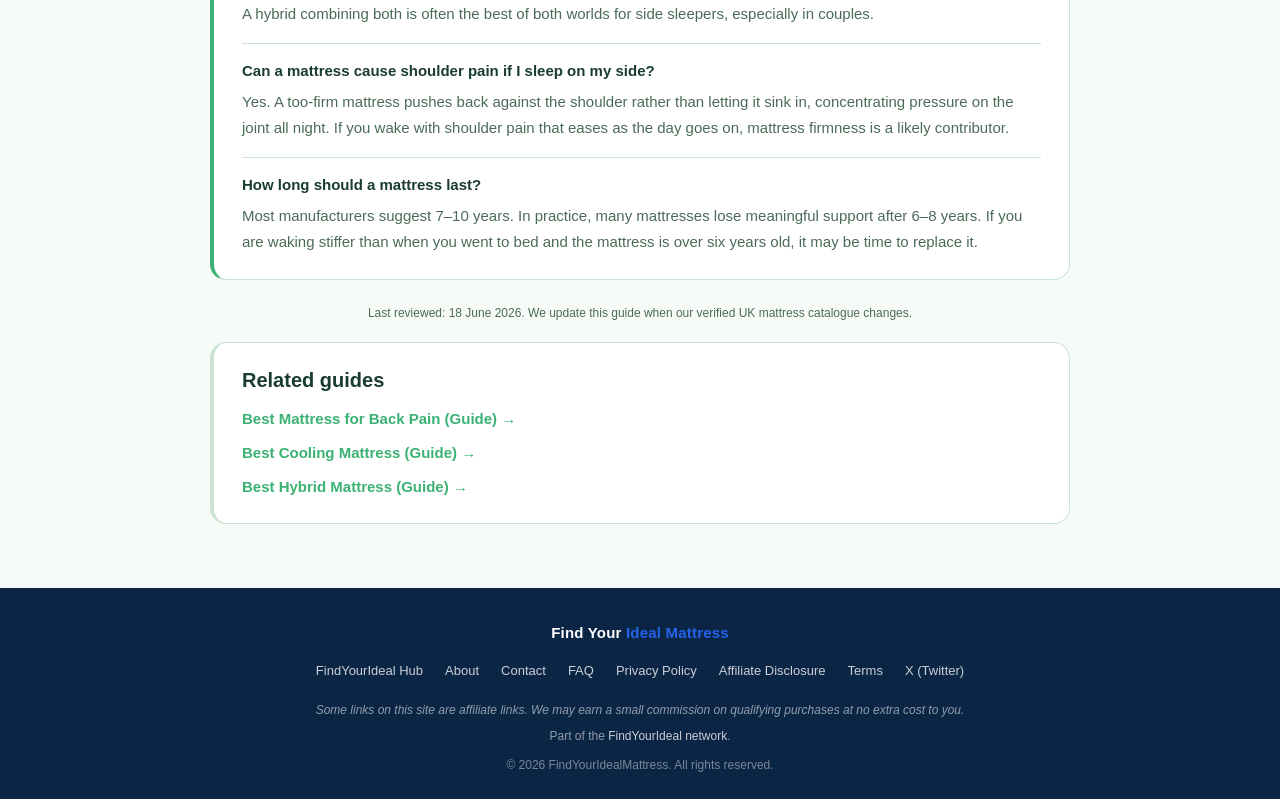
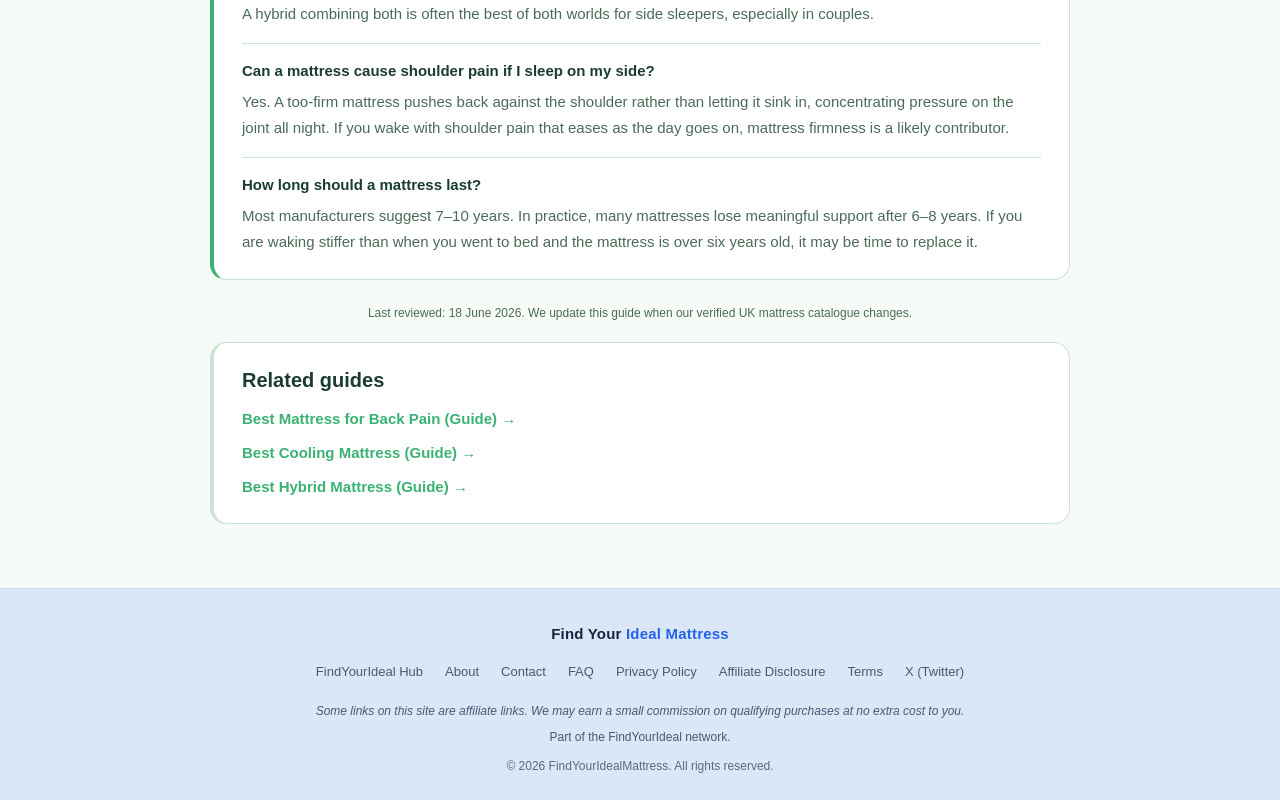
Before and after one commit to alanbishop75/find-my-ideal-mattress, a Next.js app: page /mattress/best-mattress-for-side-sleepers in a window 1280 px wide. Shown: the part 5176-5976 px from the top of the page. Built offline with nearby package versions, Linux system fonts and the light colour scheme; no server answers.

Commit message:
Use product palette in footer background

```diff
--- a/components/Footer.tsx
+++ b/components/Footer.tsx
@@ -7,15 +7,16 @@ import { useTheme } from "../core/theme";
 export function Footer() {
   const { tokens } = useTheme();
   const linkStyle = {
-    color: "rgba(255,255,255,0.78)",
+    color: tokens.textSecondary,
     textDecoration: "none",
     fontWeight: 500,
   } as const;
   return (
     <footer
       style={{
-        background: "#0b2545",
-        color: "rgba(255,255,255,0.7)",
+        background: tokens.surfaceAlt,
+        borderTop: `1px solid ${tokens.border}`,
+        color: tokens.textSecondary,
         padding: "32px 20px 24px",
         fontSize: 13,
         lineHeight: 1.7,
@@ -23,7 +24,7 @@ export function Footer() {
       }}
     >
       <div style={{ maxWidth: 1100, margin: "0 auto", textAlign: "center" }}>
-        <div style={{ marginBottom: 14, color: "#ffffff", fontWeight: 700, fontSize: 15, letterSpacing: 0.2 }}>
+        <div style={{ marginBottom: 14, color: tokens.textPrimary, fontWeight: 700, fontSize: 15, letterSpacing: 0.2 }}>
           Find Your <span style={{ color: tokens.accent }}>Ideal Mattress</span>
         </div>
         <nav
@@ -70,16 +71,16 @@ export function Footer() {
           X (Twitter)
         </a>
         </nav>
-        <p style={{ margin: "0 0 6px 0", fontSize: 12, color: "rgba(255,255,255,0.55)" }}>
+        <p style={{ margin: "0 0 6px 0", fontSize: 12, color: tokens.textSecondary }}>
           <em>
             Some links on this site are affiliate links. We may earn a small commission
             on qualifying purchases at no extra cost to you.
           </em>
         </p>
-        <p style={{ margin: "0 0 8px 0", fontSize: 12, color: "rgba(255,255,255,0.55)" }}>
-          Part of the <a href="https://www.findyourideal.info" target="_blank" rel="noopener noreferrer" style={{ color: "rgba(255,255,255,0.78)" }}>FindYourIdeal network</a>.
+        <p style={{ margin: "0 0 8px 0", fontSize: 12, color: tokens.textSecondary }}>
+          Part of the <a href="https://www.findyourideal.info" target="_blank" rel="noopener noreferrer" style={{ color: tokens.textSecondary }}>FindYourIdeal network</a>.
         </p>
-        <p style={{ margin: 0, fontSize: 12, color: "rgba(255,255,255,0.45)" }}>
+        <p style={{ margin: 0, fontSize: 12, color: tokens.textSecondary, opacity: 0.88 }}>
           &copy; {new Date().getFullYear()} FindYourIdealMattress. All rights reserved.
         </p>
       </div>
```
